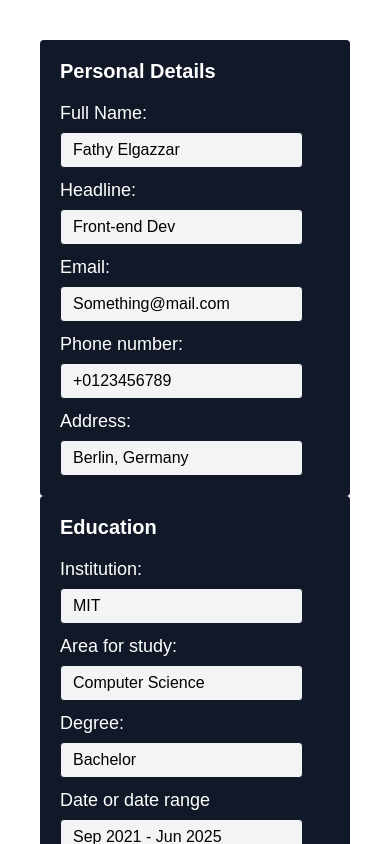
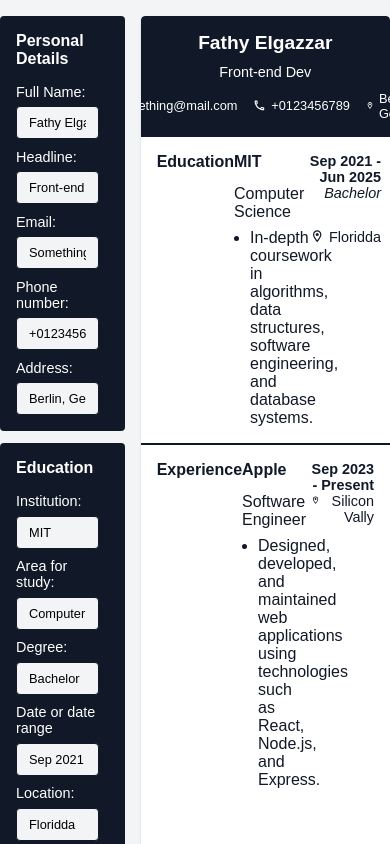
Before and after one commit to gazzaar/cv-craft, a React (Vite) app: page / in a window 390 px wide. Shown: the top 844 px of the page. Built offline with nearby package versions, Linux system fonts and the light colour scheme.

Commit message:
Adjust classes to adupt reusability, make some responsiveness

```diff
--- a/src/styles/App.css
+++ b/src/styles/App.css
@@ -1,5 +1,26 @@
 .app {
-  padding: 4rem;
+  background-color: #f3f4f6;
+  padding: 4rem 6rem;
   color: white;
   min-height: 100vh;
 }
+
+.container {
+  display: grid;
+  grid-template-columns: 1fr 2fr;
+  justify-items: space-between;
+  gap: 2rem;
+}
+.edit-section > :not(:last-child) {
+  margin-bottom: 1.5rem;
+}
+@media only screen and (max-width: 1200px) {
+  .app {
+    padding: 2rem 4rem;
+  }
+}
+@media only screen and (max-width: 900px) {
+  .app {
+    padding: 2rem 0;
+  }
+}
--- a/src/styles/edit.css
+++ b/src/styles/edit.css
@@ -25,7 +25,7 @@ textarea {
 textarea {
   resize: vertical;
   max-height: 100px;
-  min-height: 70px;
+  min-height: 80px;
 }
 textarea,
 input {
@@ -54,3 +54,9 @@ textarea:focus {
   outline: none;
   border: 1px solid #f9fafb;
 }
+
+@media only screen and(max-width: 75em) {
+  textarea {
+    min-height: 100px;
+  }
+}
--- a/src/styles/index.css
+++ b/src/styles/index.css
@@ -12,3 +12,14 @@ html {
 body {
   font-family: Arial, Helvetica, sans-serif;
 }
+
+@media only screen and (min-width: 94em) {
+  html {
+    font-size: 70%;
+  }
+}
+@media only screen and (max-width: 75em) {
+  html {
+    font-size: 50%;
+  }
+}
--- a/src/styles/preview.css
+++ b/src/styles/preview.css
@@ -36,14 +36,18 @@
   align-items: center;
   gap: 5px;
 }
-.education-info {
+.education-info,
+.experience-info {
   padding: 2rem;
   color: #111827;
   display: grid;
   grid-template-columns: 1fr 2fr 1fr;
   border-bottom: 2px solid #111827;
 }
-.education-header {
+.experience-info {
+  border-bottom: none;
+}
+.section-header {
   font-size: 2rem;
   grid-row: 1/ -1;
   grid-column: 1/2;
@@ -52,11 +56,13 @@
   grid-column: 2/3;
   font-size: 2rem;
   margin-bottom: 0.5rem;
+  text-transform: capitalize;
 }
-.area-of-study {
+.rule {
   grid-column: 2/3;
   font-size: 2rem;
   margin-bottom: 1rem;
+  text-transform: capitalize;
 }
 .date {
   grid-column: 4;
@@ -65,17 +71,25 @@
 }
 .date,
 .location,
-.degree {
+.degree,
+.align-location {
   text-align: right;
   font-size: 1.8rem;
 }
 .location {
   grid-column: 4;
   grid-row: 3;
+}
+.align-location,
+.location {
   display: flex;
   align-items: flex-start;
   justify-self: flex-end;
   gap: 5px;
+}
+.align-location {
+  grid-column: 4;
+  grid-row: 2;
 }
 .degree {
   grid-column: 4;
@@ -88,3 +102,8 @@
   grid-column: 2/-1;
   font-size: 2rem;
 }
+@media only screen and (max-width: 62.5em) {
+  .institution-name {
+    margin-right: 1rem;
+  }
+}
```
